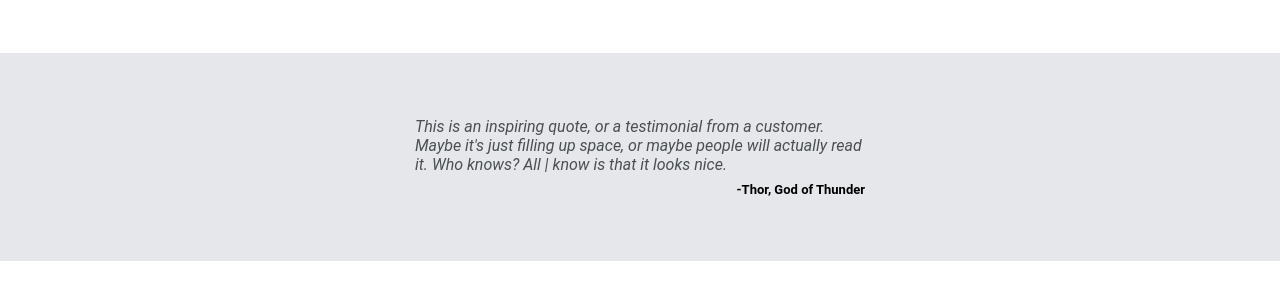
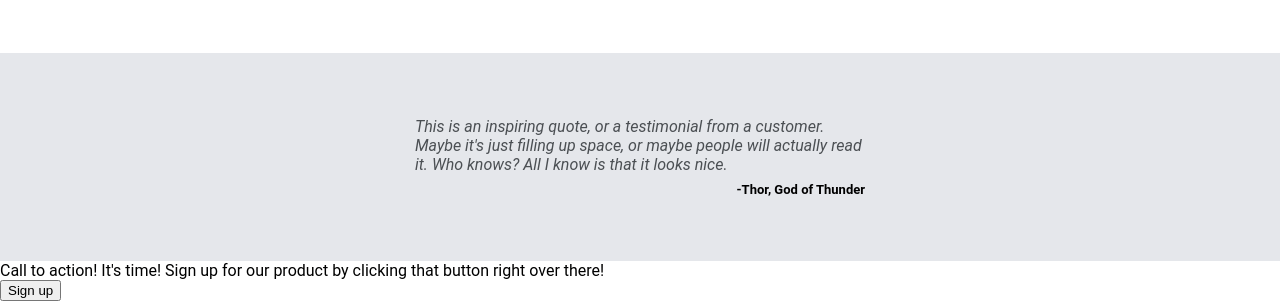
Before and after one commit to jondenman/odin-landing-page, a plain HTML site: page index.html in a window 1280 px wide. Shown: the part 540-841 px from the top of the page. Before the commit the page ends 801 px from the top, so only its background shows below. Drawn offline with Linux system fonts and the light colour scheme.

Commit message:
add html divs, texts, and buttons for call to action section

```diff
--- a/index.html
+++ b/index.html
@@ -64,10 +64,23 @@
             <text class="quote-text">
                 This is an inspiring quote, or a testimonial from a
                 customer. Maybe it's just filling up space, or maybe
-                people will actually read it. Who knows? All | know
+                people will actually read it. Who knows? All I know
                 is that it looks nice. </text>
             <text class="quote-author">-Thor, God of Thunder</text>
         </div>
     </div>
+
+    <!-- Call to action section -->
+    <div class="call-action-container">
+        <div class="call-action">
+            <div class="call-text">
+                <text class="call-main">Call to action! It's time!</text>
+                <text class="call-sub">
+                    Sign up for our product by clicking that
+                    button right over there!</text>
+            </div>
+            <button class="call-signup">Sign up</button>
+        </div>
+    </div>
 </body>
 </html>
```
